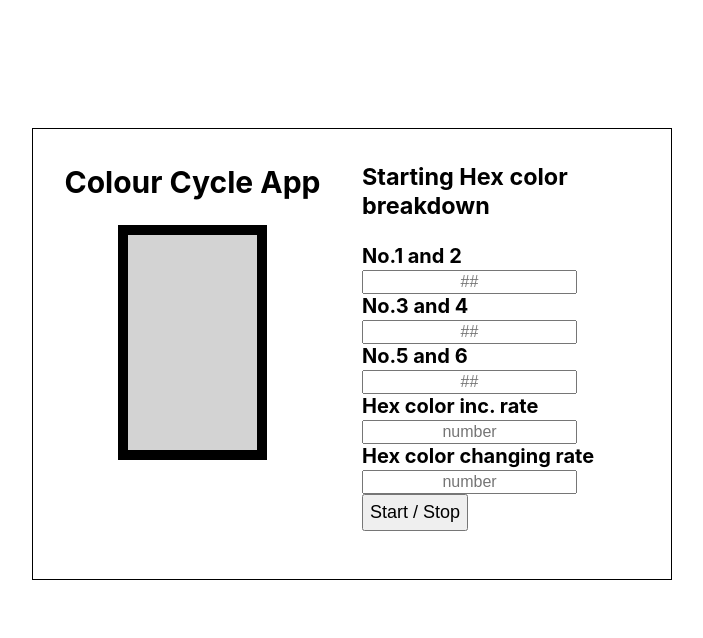
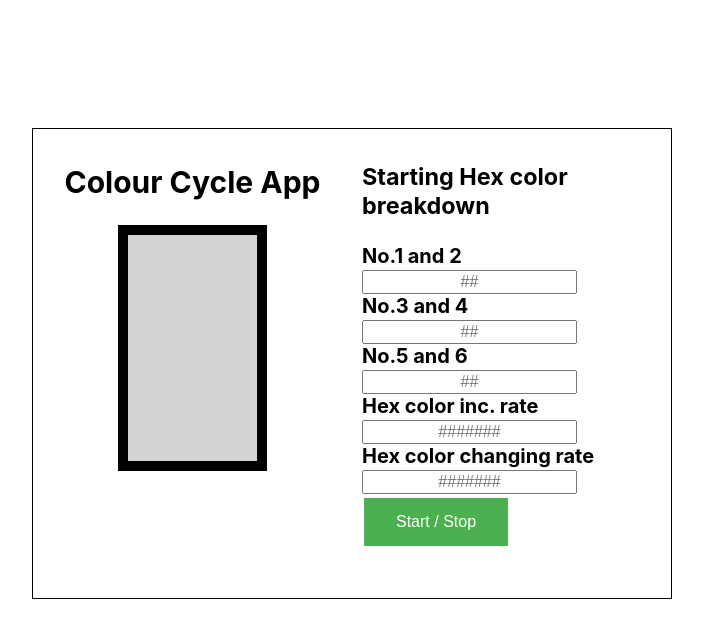
Before and after one commit to manjula-guneratne/color_cycle_app, a React (Create React App) app: page / in a window 1280 px wide. Shown: the top 638 px of the page, without its empty margins (288-991 px from the left). Built offline with nearby package versions, Linux system fonts and the light colour scheme.

Commit message:
button design updated

```diff
--- a/src/App.css
+++ b/src/App.css
@@ -48,10 +48,18 @@ input{
     font-size: medium;
 }
 
-button{
-    font-size: large;
-    padding: 2%;
-}
+button {
+    background-color: #4CAF50;
+    border: none;
+    color: white;
+    padding: 15px 32px;
+    text-align: center;
+    text-decoration: none;
+    display: inline-block;
+    font-size: 16px;
+    margin: 4px 2px;
+    cursor: pointer;
+  }
 
 /*Responsive layout*/
 @media screen and (max-width: 600px) {
--- a/src/App.js
+++ b/src/App.js
@@ -19,10 +19,10 @@ function App() {
         <input type="text" placeholder="##" maxLength={2}></input>
         <br />
         <span className="right_lable">Hex color inc. rate </span>
-        <input type="text" placeholder="number"></input>
+        <input type="text" placeholder="#######"></input>
         <br />
         <span className="right_lable">Hex color changing rate </span>
-        <input type="text" placeholder="number"></input>
+        <input type="text" placeholder="#######"></input>
         <br />
         <button>Start / Stop</button>
       </div>
```
